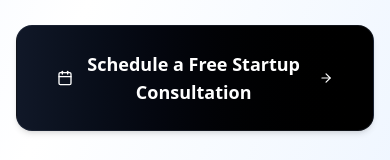
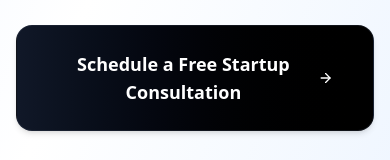
Before and after one commit to dharanakrani-qfisol/qfisol, a Next.js app: page /industries/startups in a window 390 px wide. Shown: the part 830-990 px from the top of the page. Built offline with nearby package versions, Linux system fonts and the light colour scheme.

Commit message:
Fix Smartsheet logo URL and mobile CTA button overlap issue

```diff
--- a/next.config.ts
+++ b/next.config.ts
@@ -93,6 +93,11 @@ const nextConfig: NextConfig = {
         hostname: 'prod.gusto-assets.com',
         pathname: '/**',
       },
+      {
+        protocol: 'https',
+        hostname: 'assets.stickpng.com',
+        pathname: '/**',
+      },
     ],
     formats: ['image/avif', 'image/webp'],
     deviceSizes: [640, 750, 828, 1080, 1200, 1920, 2048, 3840],
--- a/src/components/sections/PainPoints.tsx
+++ b/src/components/sections/PainPoints.tsx
@@ -15,7 +15,7 @@ const ICONS_ROW1 = [
   "https://www.acumatica.com/content/plugins/ac-marketplace/uploads/ACUMATICAESIGNINTEGRATION/ISV-Solutions-4128-14ISV-Solutions3511-14acumatica-logo-stacked-2024-dark.png", // Acumatica
   "https://logos-world.net/wp-content/uploads/2021/09/NetSuite-Symbol.png", // Salesforce
   "https://upload.wikimedia.org/wikipedia/commons/5/59/SAP_2011_logo.svg", // SAP
-  "https://e7.pngegg.com/pngimages/245/8/png-clipart-smartsheet-logo-icon-tech-companies.png", //Smartsheet
+  "https://assets.stickpng.com/images/629b486f95f79dc9fa7256f7.png", //Smartsheet
   "https://cdn.prod.website-files.com/63e3da3df35cd62f54751985/649488c838360d22ac08b864_bill-logo.svg", // Bill.com
   "https://tipalti.com/wp-content/themes/Tipalti-Synergy/resources/logos/header-logo.svg", // Tipalti
   "https://mma.prnewswire.com/media/1769845/Ramp_Logo.jpg", // Ramp
--- a/src/components/ui/book-call-button.tsx
+++ b/src/components/ui/book-call-button.tsx
@@ -35,7 +35,7 @@ export function BookCallButton({ className, onClick, children = "Book a Call" }:
       )}
     >
       <div className="relative flex items-center justify-center gap-2">
-        <span className="relative flex items-center justify-center" style={{ width: 16, height: 16 }}>
+        <span className="relative hidden sm:flex items-center justify-center" style={{ width: 16, height: 16 }}>
           <motion.span
             initial={false}
             animate={isHovered ? { y: -16, opacity: 0 } : { y: 0, opacity: 1 }}
```
